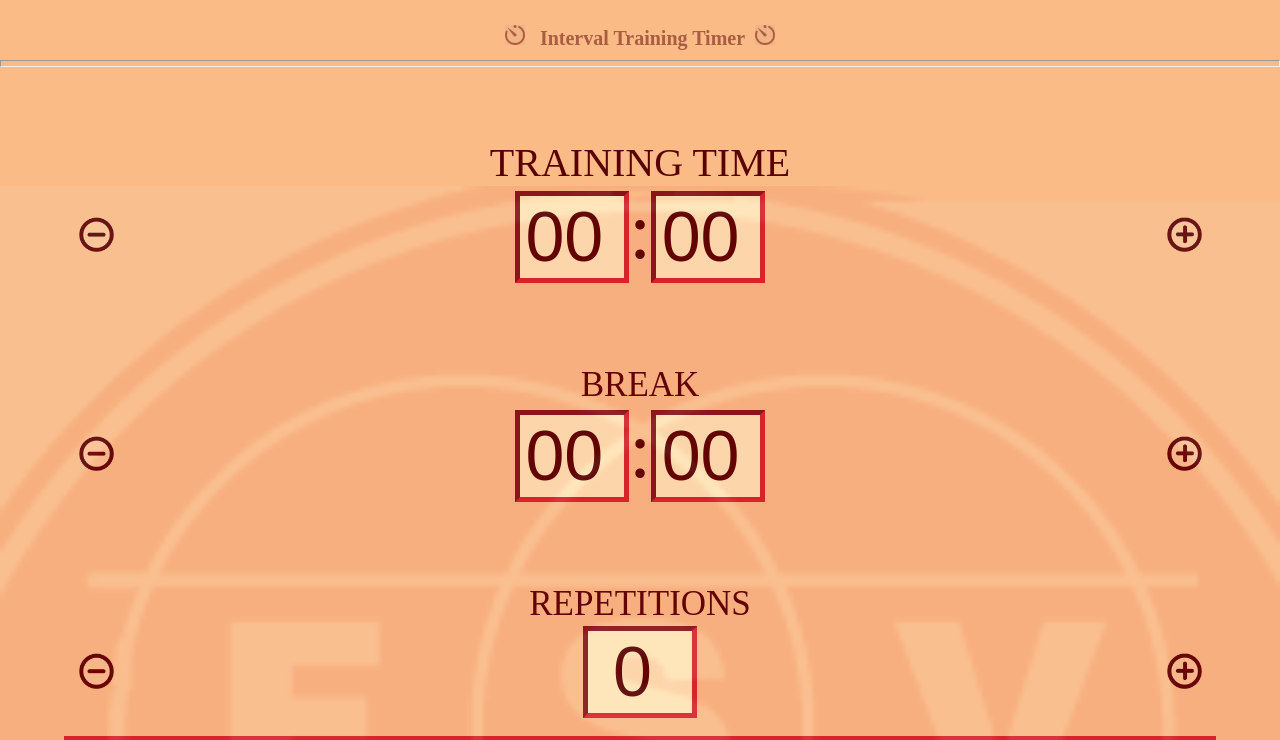
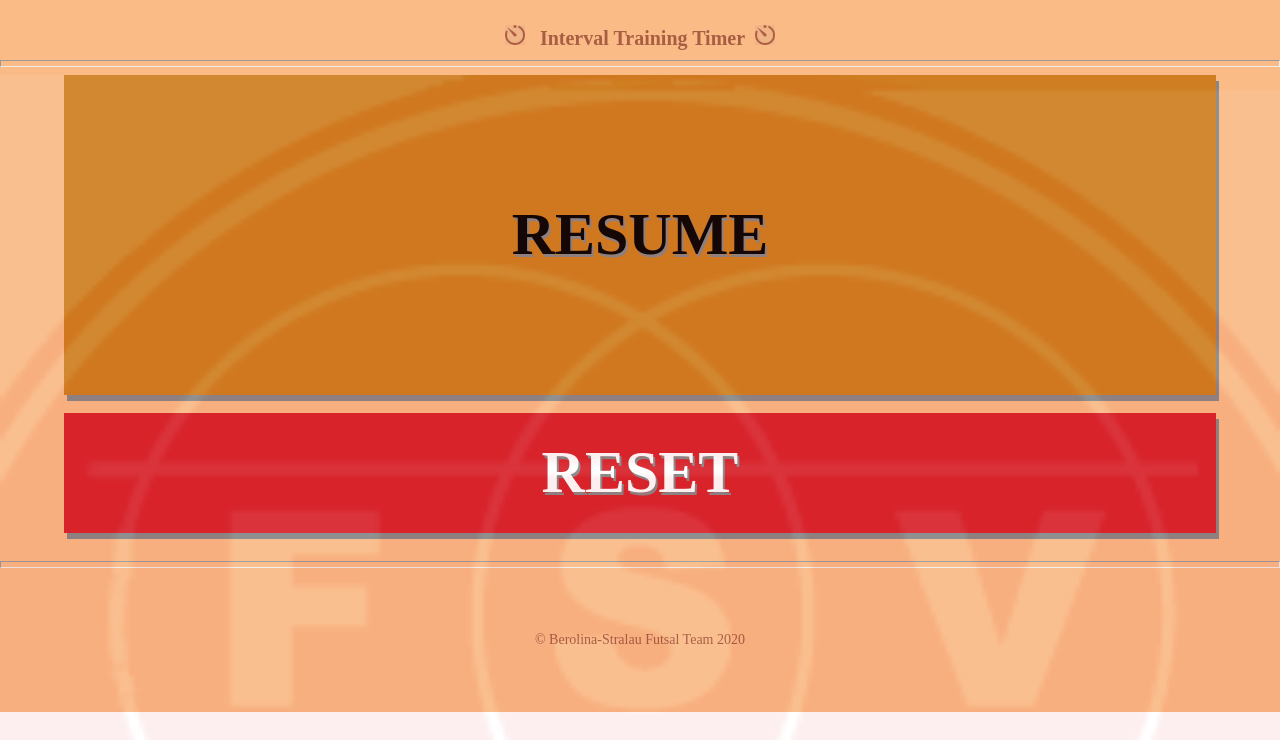
Before and after one commit to Filip-Zafran/Interval_Timer--Redux, a React (Create React App) app: page /PauseScreen in a window 1280 px wide. Shown: the top 740 px of the page. Built offline with nearby package versions, Linux system fonts and the light colour scheme.

Commit message:
add PauseScreen

```diff
--- a/src/App.css
+++ b/src/App.css
@@ -129,10 +129,26 @@ h2 {
 	height: 120px;
 	width: 90%;
 	font-weight: bold;
-	font-size: 80px;
+	font-size: 60px;
 	background-color: rgb(216, 36, 45);
 	border: none;
 	color: white;
+	text-decoration: none;
+	box-shadow: 3px 6px #888888;
+	text-shadow: 2px 3px #888888;
+}
+
+#resetButtonBlue {
+	display: flex;
+	align-items: center;
+	justify-content: center;
+	height: 320px;
+	width: 90%;
+	font-weight: bold;
+	font-size: 60px;
+	background-color: rgba(207, 126, 32, 0.986);
+	border: none;
+	color: rgb(7, 6, 6);
 	text-decoration: none;
 	box-shadow: 3px 6px #888888;
 	text-shadow: 2px 3px #888888;
@@ -165,6 +181,14 @@ h2 {
 	color: moccasin;
 }
 
+.logoImg {
+	width: 100%;
+	opacity: 0.07;
+	position: absolute;
+	z-index: 0;
+}
+
+
 #circleImg {
 	width: 100%;
 	margin-bottom: 40px;
@@ -172,7 +196,7 @@ h2 {
 	z-index: "1";
 }
 
-.coundownClock {
+.countdownClock {
 	display: flex;
 	justify-content: center;
 	font-size: 111px;
@@ -186,6 +210,9 @@ h2 {
 	justify-content: center;
 	font-size: 33px;
 	font-weight: italic;
-
 	/* z-index: "1"; */
 }
+
+p {
+	font-size: 55px;
+}
--- a/src/App.js
+++ b/src/App.js
@@ -10,6 +10,7 @@ import {
 } from "react-router-dom";
 import Settings from './pages/Settings';
 import TimerScreen from './pages/TimerScreen';
+import PauseScreen from './pages/PauseScreen';
 
 
 class App extends React.Component {
@@ -22,7 +23,12 @@ class App extends React.Component {
 
         <Route path="/TimerScreen">
           <TimerScreen/>
-        </Route>
+          </Route>
+
+          <Route path="/PauseScreen">
+          <PauseScreen/>
+          </Route>
+
 
         <Route path="/">
           <Settings />
--- /dev/null
+++ b/src/pages/PauseScreen.js
@@ -0,0 +1,76 @@
+import React from 'react';
+import Logo from "../images/logo.png";
+import Timer from "../images/timer.png";
+import {
+  BrowserRouter as Router,
+  Switch,
+  Route,
+  Link
+} from "react-router-dom";
+
+
+class PauseScreen extends React.Component {
+
+  render() {
+
+
+      return (
+
+    <div className="mainDiv" >
+
+                   <div id="header">
+              <img
+            id="timerImg"
+                    src={Timer}
+            alt="timer symbol"
+          />
+              &nbsp;
+           &nbsp;Interval Training Timer&nbsp;&nbsp;
+
+
+          <img
+            id="timerImg"
+                    src={Timer}
+            alt="timer symbol"
+          />
+       </div>
+
+        <hr className="horzLine"/>
+
+               <img
+            className="logoImg"
+            src={Logo}
+            alt="berolina-stralau logo"
+        />
+
+
+
+            <div id="buttonDiv">
+                                <Link to="/PauseScreen"
+                      id="resetButtonBlue" >RESUME</Link>
+                   </div>
+
+<br/>
+
+                    <div id="buttonDiv">
+                                <Link to="/TimerScreen"
+       className="goButton">RESET</Link>
+
+        </div>
+            <br />
+
+            <hr className="horzLine"/>
+
+        <div id="footer">
+
+             © Berolina-Stralau Futsal Team 2020
+
+       </div>
+
+        </div>
+
+      );
+    }
+
+}
+export default PauseScreen;
--- a/src/pages/Settings.js
+++ b/src/pages/Settings.js
@@ -80,12 +80,6 @@ class Settings extends React.Component {
     {/* // BACKGROUND PICTURE  */}
           <img
             className="logoImg"
-            style={{
-              width: "100%",
-              opacity: "0.07",
-                    position: "absolute",
-                  zIndex: "1"
-                          }}
             src={Logo}
             alt="berolina-stralau logo"
         />
--- a/src/pages/TimerScreen.js
+++ b/src/pages/TimerScreen.js
@@ -2,6 +2,7 @@ import React from 'react';
 import UIfx from 'uifx';
 // https://www.npmjs.com/package/uifx
 import Logo from "../images/logo.png";
+import Timer from "../images/timer.png";
 import Circle from "../images/circle.png";
 import {
   BrowserRouter as Router,
@@ -13,36 +14,80 @@ import {
 
 class TimerScreen extends React.Component {
 
+
+     componentDidMount() {
+  this.myInterval = setInterval(() => {
+    const { seconds, minutes } = this.state
+    if (seconds > 0) {
+      this.setState(({ seconds }) => ({
+        seconds: seconds - 1
+      }))
+    }
+    if (seconds === 0) {
+      if (minutes === 0) {
+        clearInterval(this.myInterval)
+      } else {
+        this.setState(({ minutes }) => ({
+          minutes: minutes - 1,
+          seconds: 59
+        }))
+      }
+    }
+  }, 1000)
+     }
+
+      componentWillUnmount() {
+        clearInterval(this.myInterval)
+    }
+
+
 state = {
-  minutes: 3,
-  seconds: 0,
+  minutes: 0,
+  seconds: 6,
   reps: 3
 }
 
   render() {
 
-  const { minutes, seconds, reps } = this.state
+    const { minutes, seconds, reps } = this.state
 
       return (
 
+    <div className="mainDiv" >
+
+                   <div id="header">
+              <img
+            id="timerImg"
+                    src={Timer}
+            alt="timer symbol"
+          />
+              &nbsp;
+           &nbsp;Interval Training Timer&nbsp;&nbsp;
 
 
-    <div className="mainDiv" >
+          <img
+            id="timerImg"
+                    src={Timer}
+            alt="timer symbol"
+          />
+       </div>
+
+        <hr className="horzLine"/>
 
                <img
             className="logoImg"
-            style={{
-              width: "100%",
-              opacity: "0.07",
-                    position: "absolute",
-                  zIndex: "-1"
-                          }}
             src={Logo}
             alt="berolina-stralau logo"
         />
 
 
-          <div className="coundownClock">  { minutes < 10 ? `0${ minutes }` : minutes }:{ seconds < 10 ? `0${ seconds }` : seconds } </div>
+          <div className="countdownClock">
+            { minutes === 0 && seconds === 0
+                    ? <p>Short break</p>
+                    : <h3> {minutes < 10 ? `0${minutes}` : minutes}:{seconds < 10 ? `0${seconds}` : seconds}</h3>
+                }
+             </div>
+
 
           <img id="circleImg" src={Circle} />
           <div className="repetitionsCount"> <i>reps left: {reps}</i> </div>
@@ -50,11 +95,19 @@ state = {
 
 
             <div id="buttonDiv">
-                                <Link to="/TimerScreen"
+                                <Link to="/PauseScreen"
         className="goButton">PAUSE</Link>
 
         </div>
             <br />
+
+            <hr className="horzLine"/>
+
+        <div id="footer">
+
+             © Berolina-Stralau Futsal Team 2020
+
+       </div>
 
         </div>
 
```
